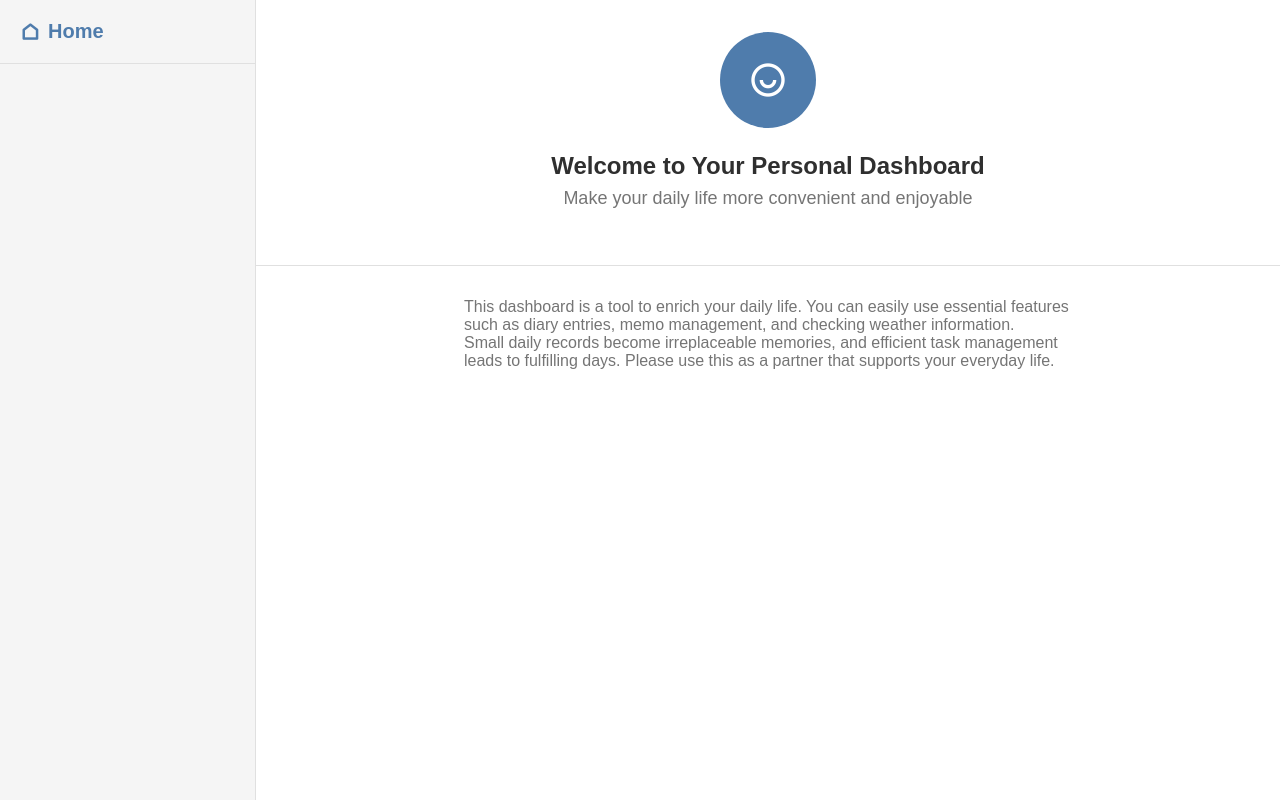
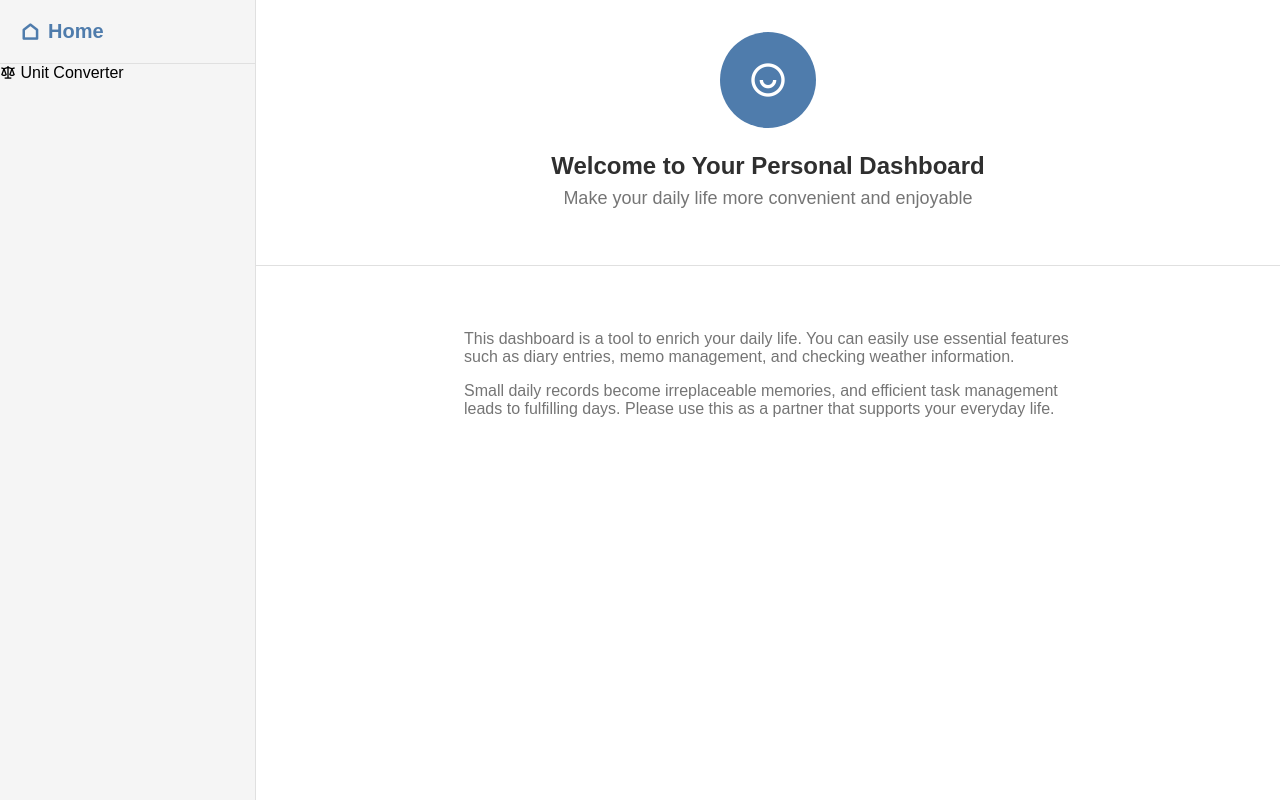
Before and after one commit to justicehawk1135378/my-first-web-app, a plain HTML site: page index.html in a window 1280 px wide. Both pictures are taken after a click on the link "Home". Drawn offline with nearby package versions, Linux system fonts and the light colour scheme.

Commit message:
新機能追加
単位変換 converter を追加

```diff
--- a/index.html
+++ b/index.html
@@ -1,32 +1,80 @@
-<!DOCTYPE html>
+<!doctype html>
 <html lang="en">
   <head>
     <meta charset="UTF-8" />
-    <meta name="viewport" content="width=device-width, initial-scale=1.0" />
     <title>Dashboard</title>
-    <link rel="stylesheet" href="style.css">
-    <link href="https://cdn.jsdelivr.net/npm/remixicon@4.5.0/fonts/remixicon.css" rel="stylesheet" />
+    <!-- 独自のCSSファイルを読み込み -->
+    <link rel="stylesheet" href="./style.css" />
+    <link
+      href="https://cdn.jsdelivr.net/npm/remixicon@4.5.0/fonts/remixicon.css"
+      rel="stylesheet"
+    />
   </head>
+
   <body>
-    <div class="top">
-      <aside>
-        <div class="aside-header">
-          <a href="#" data-tab="home"><span class="ri-home-line"></span>Home</a>
+    <div class="dashboard-container">
+      <!-- 左サイドバー (固定) -->
+      <aside class="sidebar">
+        <div class="sidebar-header">
+          <a href="#" class="sidebar-home" data-tab="home">
+            <span class="ri-home-line"></span>
+            <span>Home</span>
+          </a>
         </div>
+
+        <!-- サイドバーにメニューを追加してください -->
+        <ul class="sidebar-menu">
+          <li class="sideber-menu-item tab-item" data-tab="converter">
+            <span class="ri-scales-3-line"></span>
+            <span>Unit Converter</span>
+          </li>
+        </ul>
       </aside>
-      <main>
-        <section id="home">
-          <div class="main-header">
-            <div class="icon"><span class="ri-user-smile-line"></span></div>
-            <div class="title">Welcome to Your Personal Dashboard</div>
-            <div class="sub-title">Make your daily life more convenient and enjoyable</div>
+
+      <!-- 右メインコンテンツ (スクロール可) -->
+      <main class="main-content">
+        <!-- ホームセクション -->
+        <section class="content-section" id="home">
+          <header class="section-header">
+            <div class="profile-circle">
+              <span class="ri-user-smile-line"></span>
+            </div>
+            <h1 class="section-title">Welcome to Your Personal Dashboard</h1>
+            <p class="section-subtitle">
+              Make your daily life more convenient and enjoyable
+            </p>
+          </header>
+          <div class="section-body">
+            <div class="section-description">
+              <p>
+                This dashboard is a tool to enrich your daily life. You can
+                easily use essential features such as diary entries, memo
+                management, and checking weather information.
+              </p>
+              <p>
+                Small daily records become irreplaceable memories, and efficient
+                task management leads to fulfilling days. Please use this as a
+                partner that supports your everyday life.
+              </p>
+            </div>
           </div>
-          <div class="message">
-            <p>This dashboard is a tool to enrich your daily life. You can easily use essential features such as diary entries, memo management, and checking weather information.</p>
-            <p>Small daily records become irreplaceable memories, and efficient task management leads to fulfilling days. Please use this as a partner that supports your everyday life.</p>
+        </section>
+        <!-- End ホームセクション -->
+        <section class="content-section hidden" id="converter">
+          <header class="section-header">
+            <h1 class="section-title">Length Unit Conversion</h1>
+          </header>
+          <div class="section-body">
+            <form action="" class="converter-form">
+              <input type="number" value="1000" class="converter-input" />
+              <select name="" id="" class="converter-from"></select>
+              <select name="" id="" class="converter-to"></select>
+              <div class="converter-result"></div>
+            </form>
           </div>
         </section>
       </main>
     </div>
+    <script src="./main.js" type="module"></script>
   </body>
 </html>
--- /dev/null
+++ b/js/converter.js
@@ -0,0 +1,56 @@
+export function setupConverter() {
+  const converterForm = document.querySelector(".converter-form");
+  const inputValue = document.querySelector(".converter-input");
+  const fromUnit = document.querySelector(".converter-from");
+  const toUnit = document.querySelector(".converter-to");
+  const result = document.querySelector(".converter-result");
+
+  const lengthUnit = [
+    { name: "meter", base: 1 },
+    { name: "kilometer", base: 1000 },
+    { name: "centimeter", base: 0.01 },
+    { name: "millimeter", base: 0.001 },
+    { name: "inch", base: 0.0254 },
+    { name: "foot", base: 0.3048 },
+    { name: "yard", base: 0.9144 },
+    { name: "mile", base: 1609.344 },
+  ];
+
+  fromUnit.innerHTML = "";
+  toUnit.innerHTML = "";
+
+  for (const unit of lengthUnit) {
+    fromUnit.innerHTML += `<option value="${unit.base}">${unit.name}</option>`;
+    toUnit.innerHTML += `<option value="${unit.base}">${unit.name}</option>`;
+  }
+
+  // 最初のオプションを選択
+  if (fromUnit.options.length > 0) {
+    fromUnit.selectedIndex = 0;
+  }
+  if (toUnit.options.length > 0) {
+    toUnit.selectedIndex = 1;
+  }
+
+  // 変換を実行
+  function convert() {
+    const value = parseFloat(inputValue.value);
+
+    if (isNaN(value)) {
+      result.textContent = "Please enter a valid number";
+      return;
+    }
+
+    const fromBase = fromUnit.value;
+    const toBase = toUnit.value;
+    const converted = (value * fromBase) / toBase;
+
+    // 結果を3桁まで丸める
+    result.textContent = `${value} ${lengthUnit[fromUnit.selectedIndex].name} = ${converted.toFixed(3)} ${lengthUnit[toUnit.selectedIndex].name}`;
+  }
+
+  converterForm.addEventListener("input", convert);
+
+  // 初期化
+  convert(); // 初期値で変換を実行
+}
--- /dev/null
+++ b/js/tabs.js
@@ -0,0 +1,17 @@
+// ここからコードを書いてください
+export function setupTabs() {
+  const homeLink = document.querySelector('[data-tab="home"]');
+  const converterTab = document.querySelector('[data-tab="converter"]');
+  const homeSection = document.getElementById("home");
+  const converterSection = document.getElementById("converter");
+
+  homeLink.addEventListener("click", () => {
+    converterSection.classList.add("hidden");
+    homeSection.classList.remove("hidden");
+  });
+
+  converterTab.addEventListener("click", () => {
+    homeSection.classList.add("hidden");
+    converterSection.classList.remove("hidden");
+  });
+}
--- /dev/null
+++ b/main.js
@@ -0,0 +1,8 @@
+// ここからコードを書いてください
+import { setupTabs } from "./js/tabs.js";
+import { setupConverter } from "./js/converter.js";
+
+document.addEventListener("DOMContentLoaded", () => {
+  setupTabs();
+  setupConverter();
+});
--- a/style.css
+++ b/style.css
@@ -27,29 +27,27 @@ ul {
 }
 /* スタイルのリセット終了 */
 
-/* サイドバーとメインコンテンツを包むための要素のスタイルを書いてください */
-.top {
+/* サイドバーとメインコンテンツを包むための要素 */
+.dashboard-container {
   display: flex;
   height: 100vh;
 }
 
-/* サイドバーに関連するスタイルを書いてください */
-aside {
+/* サイドバー */
+.sidebar {
   width: 256px;
-  flex-shrink: 0;
   background-color: #f5f5f5;
   border-right: 1px solid #e0e0e0;
+  height: 100%;
   display: flex;
   flex-direction: column;
-  height: 100%;
+  flex-shrink: 0;
 }
-
-.aside-header {
+.sidebar-header {
   padding: 20px;
   border-bottom: 1px solid #e0e0e0;
 }
-
-.aside-header a {
+.sidebar-home {
   font-size: 1.25rem;
   font-weight: 600;
   color: #4f7cac;
@@ -59,48 +57,61 @@ aside {
   text-decoration: none;
 }
 
-/* メインコンテンツに関連するスタイルを書いてください */
-main {
+/* メインコンテンツ */
+.main-content {
   flex: 1;
 }
 
-.main-header {
-  background-color: white;
+/* セクションヘッダー */
+.section-header {
+  background-color: #ffffff;
   padding: 32px;
   border-bottom: 1px solid #e0e0e0;
   text-align: center;
 }
+.section-title {
+  font-size: 1.5rem;
+  font-weight: 600;
+  color: #2f2f2f;
+  margin-bottom: 8px;
+}
+.section-subtitle {
+  font-size: 1.125rem;
+  color: #757575;
+  margin-bottom: 24px;
+}
+.section-description {
+  max-width: 672px;
+  margin: 0 auto;
+  color: #757575;
+  padding: 32px;
+}
+.section-description p {
+  margin-bottom: 16px;
+}
 
-.icon {
+/* プロフィールサークル */
+.profile-circle {
   width: 96px;
   height: 96px;
   background-color: #4f7cac;
   border-radius: 50%;
   display: flex;
+  align-items: center;
   justify-content: center;
-  align-items: center;
   margin: 0 auto 24px;
+}
+.profile-circle span {
   font-size: 2.5rem;
-  color: white;
+  color: #ffffff;
 }
 
-.title {
-  font-size: 1.5rem;
-  font-weight: 600;
-  color: #2f2f2f;
-  margin-bottom: 8px;
+/* セクション本文 */
+.section-body {
+  padding: 32px;
 }
 
-.sub-title {
-  font-size: 1.125rem;
-  color: #757575;
-  margin-bottom: 24px;
+/* 単位変換セクションのスタイルを以下に記載してください */
+.hidden {
+  display: none;
 }
-
-.message {
-  max-width: 672px;
-  margin: 0 auto;
-  padding: 32px;
-  color: #757575;
-  margin-bottom: 16px;
-}
```
